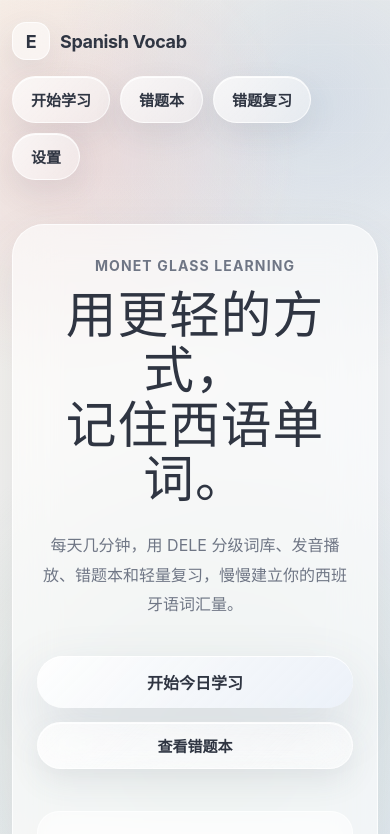
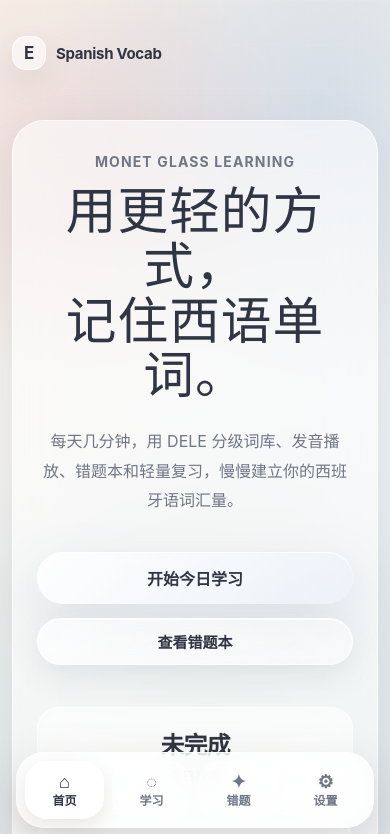
Before and after one commit to Cliion11/spanish-vocab-app, a Next.js app: page / in a window 390 px wide. Shown: the top 834 px of the page. Built offline with nearby package versions, Linux system fonts and the light colour scheme.

Commit message:
Add mobile bottom navigation

```diff
--- a/app/globals.css
+++ b/app/globals.css
@@ -1491,3 +1491,103 @@ button:active,
   font-weight: 700;
   line-height: 1.6;
 }
+/* Mobile top navigation cleanup */
+@media (max-width: 760px) {
+  .top-nav {
+    justify-content: center;
+    padding: 14px 0 6px;
+  }
+
+  .top-nav .nav-links {
+    display: none;
+  }
+
+  .logo {
+    font-size: 15px;
+  }
+
+  .logo-mark {
+    width: 34px;
+    height: 34px;
+    font-size: 17px;
+  }
+}/* Fixed mobile bottom navigation - stronger override */
+.bottom-nav {
+  display: none;
+}
+
+@media (max-width: 760px) {
+  .page-shell {
+    padding-bottom: 110px;
+  }
+
+  .bottom-nav {
+    position: fixed !important;
+    left: 16px;
+    right: 16px;
+    bottom: 16px;
+    z-index: 999;
+
+    display: grid !important;
+    grid-template-columns: repeat(4, minmax(0, 1fr));
+    gap: 8px;
+
+    padding: 8px;
+    border-radius: 28px;
+    border: 1px solid rgba(255, 255, 255, 0.58);
+    background: rgba(255, 255, 255, 0.72);
+    box-shadow: 0 18px 50px rgba(63, 53, 43, 0.2);
+    backdrop-filter: blur(22px);
+    -webkit-backdrop-filter: blur(22px);
+  }
+
+  .bottom-nav-item {
+    min-width: 0;
+    min-height: 58px;
+    padding: 8px 4px;
+    border-radius: 22px;
+
+    display: flex !important;
+    flex-direction: column;
+    align-items: center;
+    justify-content: center;
+    gap: 4px;
+
+    color: var(--text-soft);
+    background: rgba(255, 255, 255, 0.38);
+    text-decoration: none;
+    font-size: 12px;
+    font-weight: 800;
+    line-height: 1;
+    white-space: nowrap;
+
+    box-shadow: inset 0 0 0 1px rgba(255, 255, 255, 0.45);
+  }
+
+  .bottom-nav-icon {
+    display: block;
+    font-size: 18px;
+    line-height: 1;
+  }
+
+  .bottom-nav-item.active {
+    color: var(--text-main);
+    background: rgba(255, 255, 255, 0.88);
+    box-shadow:
+      inset 0 0 0 1px rgba(255, 255, 255, 0.72),
+      0 8px 20px rgba(90, 75, 60, 0.12);
+  }
+
+  .bottom-nav-item:active {
+    transform: scale(0.96);
+  }
+
+  .top-nav {
+    justify-content: center;
+    padding: 14px 0 6px;
+  }
+
+  .top-nav .nav-links {
+    display: none !important;
+  }
+}
```
